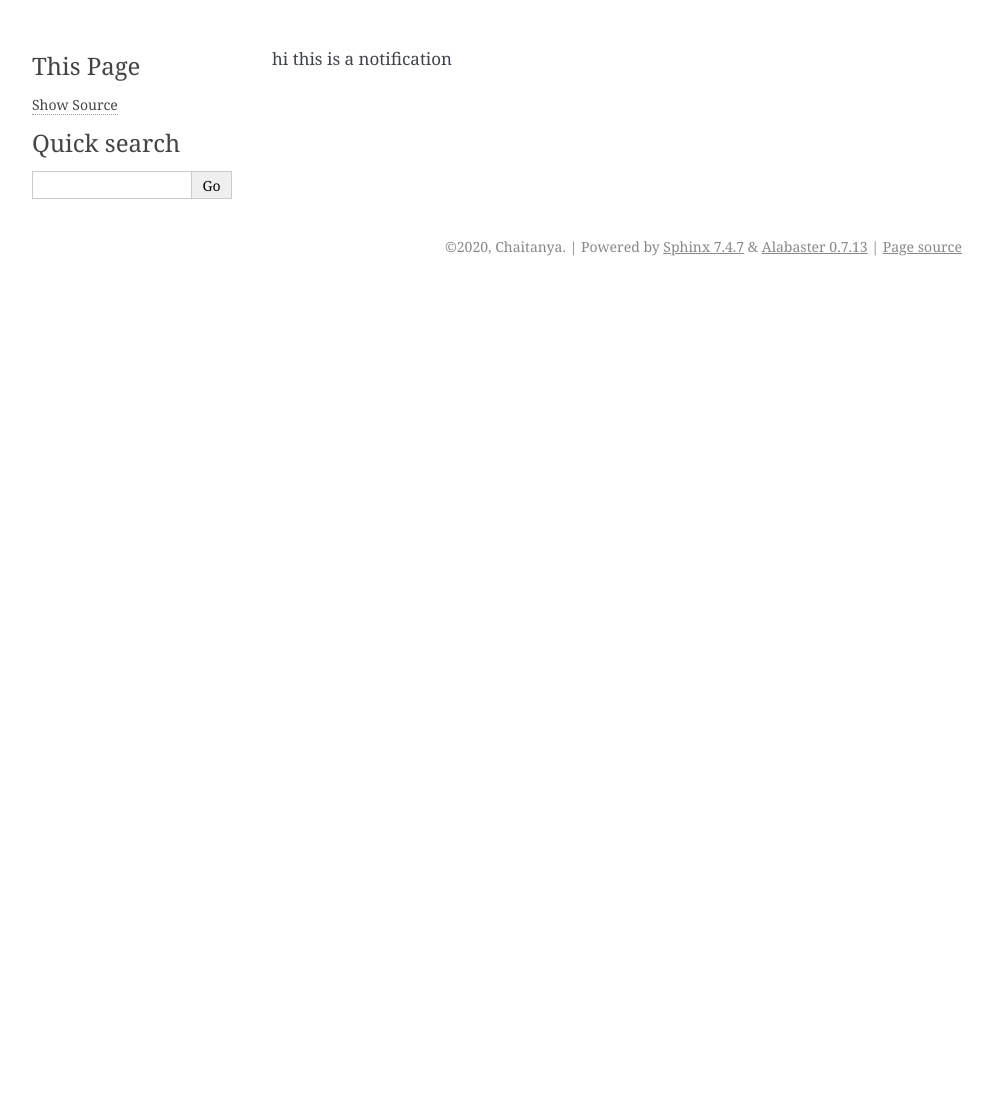
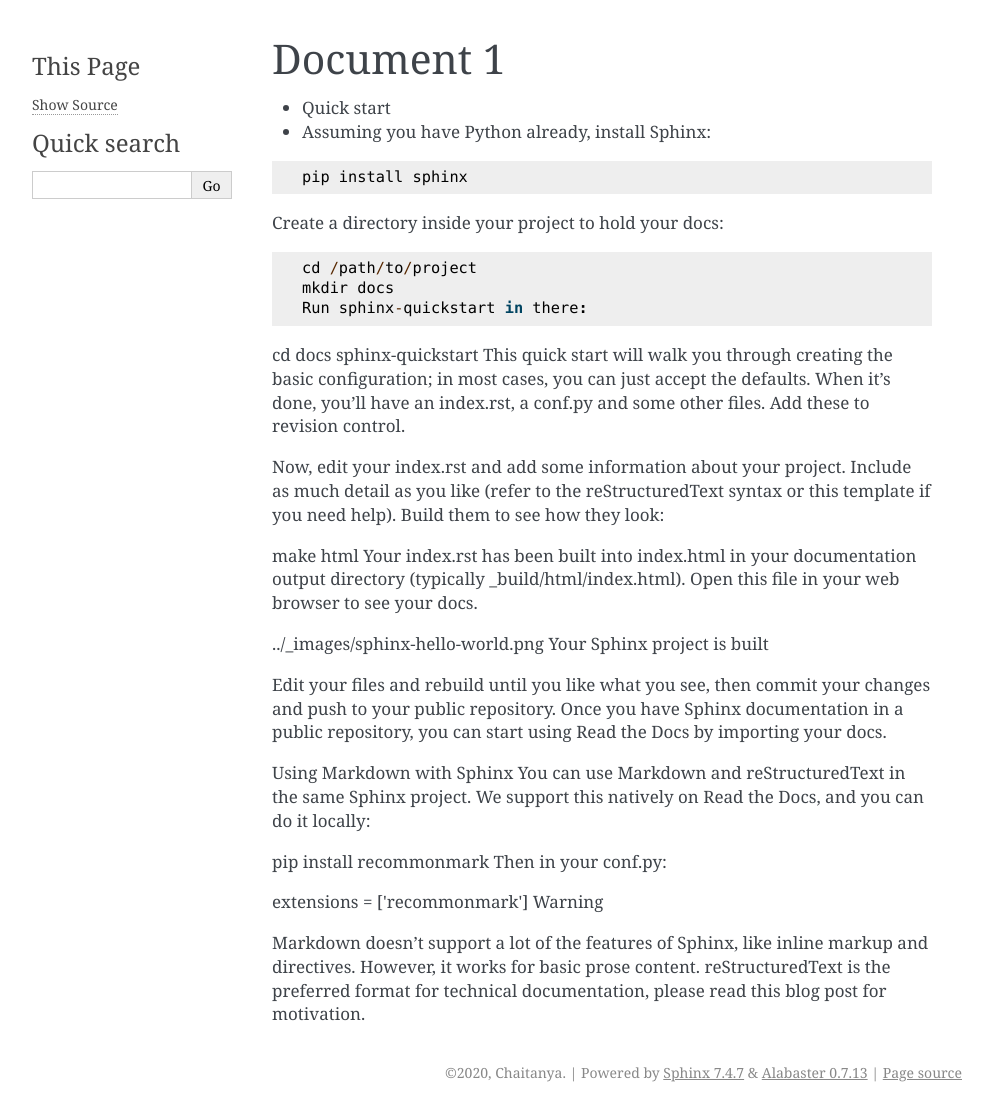
Before and after one commit to GuruPavanKalyan/AndroidKotlin-TOT, a Sphinx documentation site: the page built from Android-TOT/BakingApp/docs/source/Notifications.rst, in a window 1280 px wide. Shown: the whole page, without its empty margins (148-1141 px from the left). Built offline with Sphinx 7.4.7, drawn with Linux system fonts in a browser that asks for light colours; before the commit the page ends 900 px from its top, so only the background shows below that.

Commit message:
Update Notifications.rst

```diff
--- a/Android-TOT/BakingApp/docs/source/Notifications.rst
+++ b/Android-TOT/BakingApp/docs/source/Notifications.rst
@@ -1 +1,43 @@
-hi this is a notification
+===========================================
+Document 1
+===========================================
+
+- Quick start
+- Assuming you have Python already, install Sphinx:
+
+::
+
+    pip install sphinx
+
+
+Create a directory inside your project to hold your docs:
+::
+
+    cd /path/to/project
+    mkdir docs
+    Run sphinx-quickstart in there:
+
+cd docs
+sphinx-quickstart
+This quick start will walk you through creating the basic configuration; in most cases, you can just accept the defaults. When it’s done, you’ll have an index.rst, a conf.py and some other files. Add these to revision control.
+
+Now, edit your index.rst and add some information about your project. Include as much detail as you like (refer to the reStructuredText syntax or this template if you need help). Build them to see how they look:
+
+make html
+Your index.rst has been built into index.html in your documentation output directory (typically _build/html/index.html). Open this file in your web browser to see your docs.
+
+../_images/sphinx-hello-world.png
+Your Sphinx project is built
+
+Edit your files and rebuild until you like what you see, then commit your changes and push to your public repository. Once you have Sphinx documentation in a public repository, you can start using Read the Docs by importing your docs.
+
+Using Markdown with Sphinx
+You can use Markdown and reStructuredText in the same Sphinx project. We support this natively on Read the Docs, and you can do it locally:
+
+pip install recommonmark
+Then in your conf.py:
+
+extensions = ['recommonmark']
+Warning
+
+Markdown doesn’t support a lot of the features of Sphinx, like inline markup and directives. However, it works for basic prose content. reStructuredText is the preferred format for technical documentation, please read this blog post for motivation.
```
